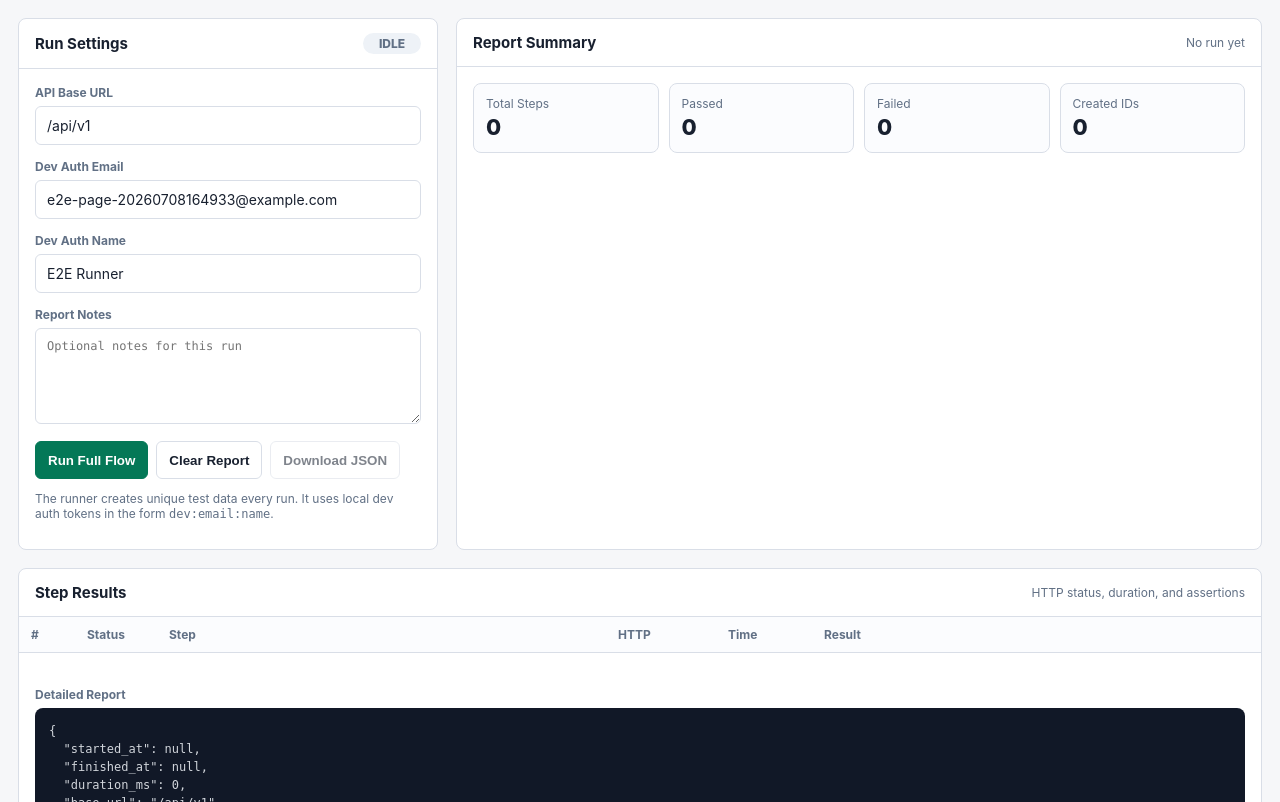
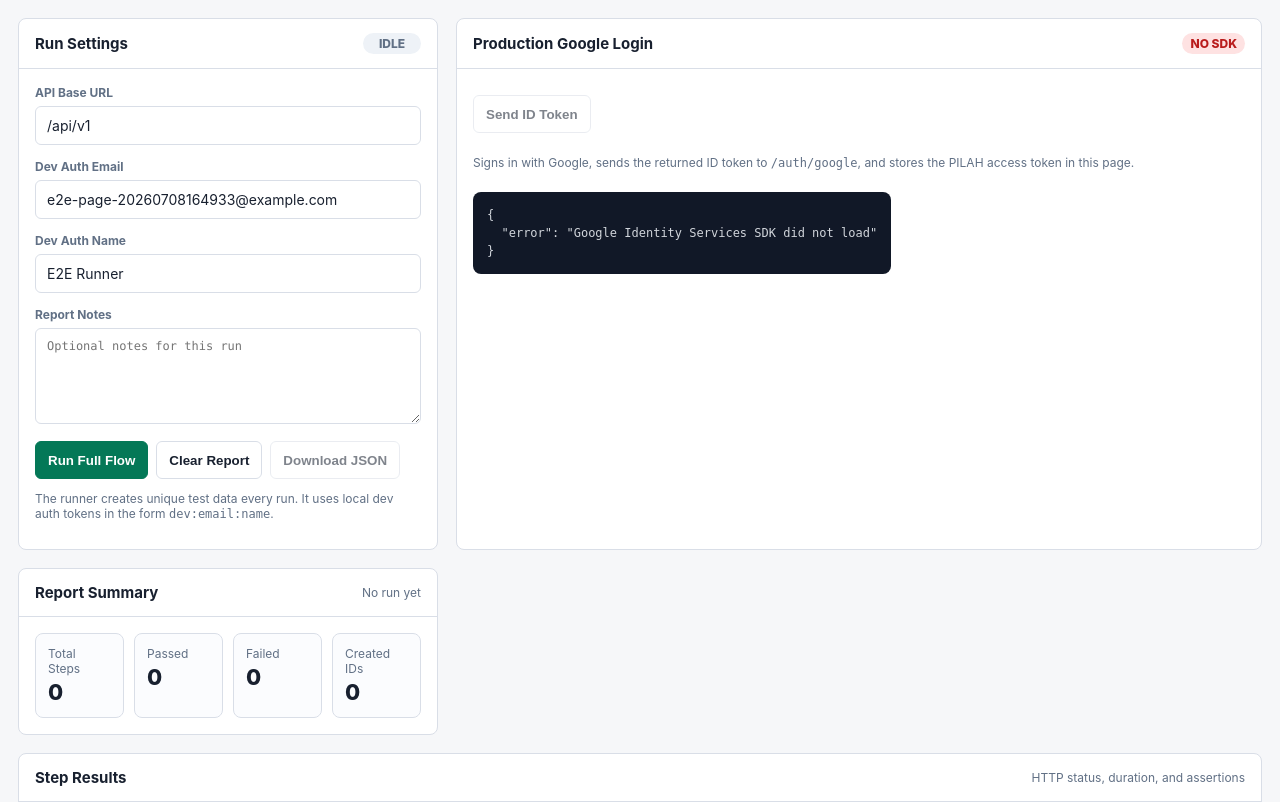
Before and after one commit to bank-sampah-PILAH/pilah-be, a Django app: template api/templates/api_test.html in a window 1280 px wide. Shown: the part 76-878 px from the top of the page. Run offline with Django 5.2, Linux system fonts and the light colour scheme; the template is opened without the code that fills it: most values are stand-ins (such as "Sample title", 1, 10 or a date in 2020); lists and menus that the app fills with data are empty; parts of the project's set-up code (start-up, migrations or seed data) failed here and were passed over; some libraries are stand-ins or nearby versions.

Commit message:
Add production Google login tester

```diff
--- a/api/templates/api_test.html
+++ b/api/templates/api_test.html
@@ -4,6 +4,7 @@
   <meta charset="utf-8">
   <meta name="viewport" content="width=device-width, initial-scale=1">
   <title>PILAH API E2E Test Runner</title>
+  <script src="https://accounts.google.com/gsi/client" defer></script>
   <style>
     :root {
       color-scheme: light;
@@ -186,6 +187,12 @@
     }
     .muted { color: var(--muted); }
     .small { font-size: 12px; }
+    .google-login {
+      display: flex;
+      flex-direction: column;
+      gap: 10px;
+      align-items: flex-start;
+    }
     @media (max-width: 980px) {
       main { grid-template-columns: 1fr; }
       .summary { grid-template-columns: repeat(2, minmax(0, 1fr)); }
@@ -227,6 +234,19 @@
           <button id="download" type="button" disabled>Download JSON</button>
         </div>
         <p class="muted small">The runner creates unique test data every run. It uses local dev auth tokens in the form <code>dev:email:name</code>.</p>
+      </div>
+    </section>
+
+    <section>
+      <div class="section-head">
+        <h2>Production Google Login</h2>
+        <span id="google-login-state" class="status pending">IDLE</span>
+      </div>
+      <div class="content google-login">
+        <div id="google-signin"></div>
+        <button id="google-send" type="button" disabled>Send ID Token</button>
+        <p class="muted small">Signs in with Google, sends the returned ID token to <code>/auth/google</code>, and stores the PILAH access token in this page.</p>
+        <pre id="google-login-output">{}</pre>
       </div>
     </section>
 
@@ -290,8 +310,11 @@
       refresh: null,
       ids: {},
       report: null,
-      abort: false
+      abort: false,
+      googleCredential: null
     };
+
+    const googleClientId = "{{ google_client_id|escapejs }}";
 
     const els = {
       runState: document.getElementById("run-state"),
@@ -310,6 +333,87 @@
       steps: document.getElementById("steps"),
       detail: document.getElementById("detail-output")
     };
+
+    const googleEls = {
+      state: document.getElementById("google-login-state"),
+      send: document.getElementById("google-send"),
+      output: document.getElementById("google-login-output")
+    };
+
+    function setGoogleState(value, className) {
+      googleEls.state.textContent = value;
+      googleEls.state.className = `status ${className}`;
+    }
+
+    function writeGoogleOutput(value) {
+      googleEls.output.textContent = JSON.stringify(value, null, 2);
+    }
+
+    window.handleGoogleCredential = function handleGoogleCredential(response) {
+      state.googleCredential = response.credential;
+      googleEls.send.disabled = false;
+      setGoogleState("READY", "running");
+      writeGoogleOutput({
+        status: "credential_received",
+        id_token_length: response.credential ? response.credential.length : 0
+      });
+    };
+
+    async function sendGoogleCredential() {
+      if (!state.googleCredential) {
+        setGoogleState("FAILED", "failed");
+        writeGoogleOutput({ error: "Google ID token is not available" });
+        return;
+      }
+      setGoogleState("RUNNING", "running");
+      googleEls.send.disabled = true;
+      try {
+        const response = await fetch(`${normalizeBaseUrl()}/auth/google`, {
+          method: "POST",
+          headers: {
+            "Accept": "application/json",
+            "Content-Type": "application/json"
+          },
+          body: JSON.stringify({ id_token: state.googleCredential })
+        });
+        const data = await response.json();
+        if (!response.ok) {
+          throw new Error(data.error || `HTTP ${response.status}`);
+        }
+        state.token = data.access_token;
+        state.refresh = data.refresh_token;
+        setGoogleState("PASSED", "passed");
+        writeGoogleOutput(data);
+      } catch (error) {
+        setGoogleState("FAILED", "failed");
+        writeGoogleOutput({ error: error.message });
+      } finally {
+        googleEls.send.disabled = false;
+      }
+    }
+
+    window.addEventListener("load", () => {
+      if (!googleClientId) {
+        setGoogleState("NO CLIENT", "failed");
+        writeGoogleOutput({ error: "GOOGLE_CLIENT_ID is not configured on the server" });
+        return;
+      }
+      if (!window.google || !window.google.accounts) {
+        setGoogleState("NO SDK", "failed");
+        writeGoogleOutput({ error: "Google Identity Services SDK did not load" });
+        return;
+      }
+      window.google.accounts.id.initialize({
+        client_id: googleClientId,
+        callback: window.handleGoogleCredential
+      });
+      window.google.accounts.id.renderButton(document.getElementById("google-signin"), {
+        theme: "outline",
+        size: "large",
+        width: 260
+      });
+      setGoogleState("READY", "pending");
+    });
 
     function nowStamp() {
       return new Date().toISOString().replace(/[-:.TZ]/g, "").slice(0, 14);
@@ -795,6 +899,7 @@
       els.download.disabled = true;
     });
     els.download.addEventListener("click", downloadReport);
+    googleEls.send.addEventListener("click", sendGoogleCredential);
 
     setDefaultEmail();
     resetReport();
--- a/config/urls.py
+++ b/config/urls.py
@@ -21,9 +21,19 @@
 from django.views.generic import TemplateView
 from drf_spectacular.views import SpectacularAPIView, SpectacularSwaggerView
 
+
+class ApiTestView(TemplateView):
+    template_name = "api_test.html"
+
+    def get_context_data(self, **kwargs):
+        context = super().get_context_data(**kwargs)
+        context["google_client_id"] = settings.GOOGLE_CLIENT_ID
+        return context
+
+
 urlpatterns = [
     path("admin/", admin.site.urls),
-    path("api-test/", TemplateView.as_view(template_name="api_test.html"), name="api-test"),
+    path("api-test/", ApiTestView.as_view(), name="api-test"),
     path("api/schema/", SpectacularAPIView.as_view(), name="schema"),
     path("api/docs/", SpectacularSwaggerView.as_view(url_name="schema"), name="swagger-ui"),
     path("api/v1/", include("api.urls")),
```
